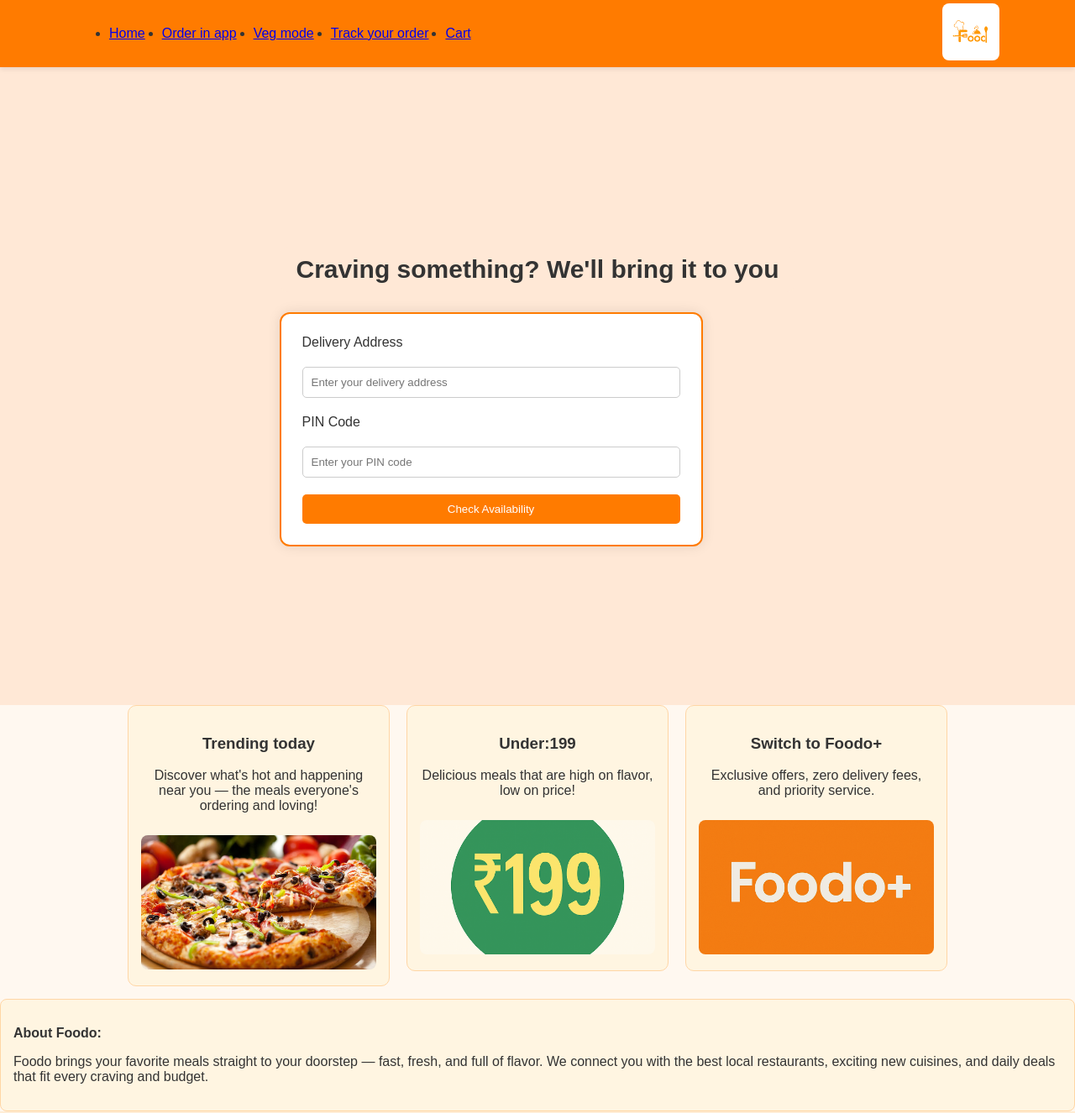
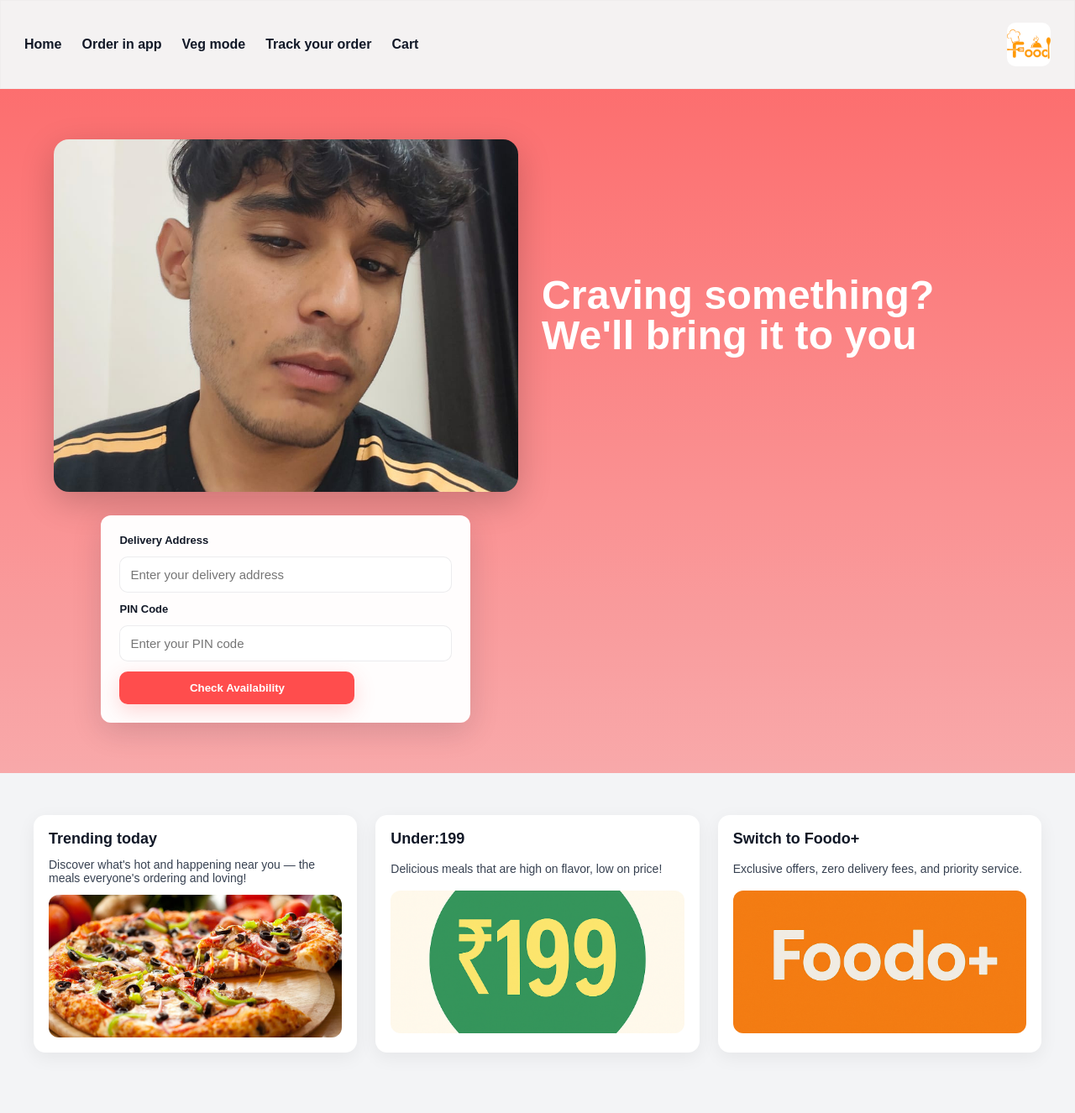
Before and after one commit to JindNagendraa/Foodo, a plain HTML site: page index.html in a window 1280 px wide. Shown: the top 1326 px of the page at 84% size. Drawn offline with Linux system fonts and the light colour scheme.

Commit message:
Initial commit

```diff
--- a/index.html
+++ b/index.html
@@ -28,6 +28,10 @@
 
   <main id="main">
     <section id="hero-section">
+
+      <div class="logo">
+        <img src="./WhatsApp Image 2025-10-29 at 7.06.52 PM.jpeg" alt="" class="eating_img">
+      </div>
 
       <h1 class="a">Craving something? We'll bring it to you</h1>
 
--- a/style.css
+++ b/style.css
@@ -1,181 +1,338 @@
-body {
-  font-family: Arial, sans-serif;
+* {
   margin: 0;
   padding: 0;
-  background-color: #fff8f0;
-  color: #333;
-  min-height: 100vh;
-  display: flex;
-  flex-direction: column;
+  box-sizing: border-box;
+  font-family: "Poppins", sans-serif;
 }
 
-header {
-  background-color: #ff7b00;
-  padding: 4px 0;   /* reduced height */
-  box-shadow: 0 2px 6px rgba(0, 0, 0, 0.1);
+body {
+  background-color: #f3f4f6;
+  color: #111827;
+  overflow-x: hidden;
+}
+
+#header {
   position: sticky;
   top: 0;
-  z-index: 10;
+  z-index: 1000;
+  background-color: #f4f2f2;
+  padding: 14px 0;
+  border: 1px solid rgba(0,0,0,0.02);
 }
 
-nav {
-  width: 90%;
-  max-width: 1100px;
-  margin: 0 auto;
+#navbar {
   display: flex;
+  justify-content: flex-end;   /* LOGO RIGHT */
   align-items: center;
-  justify-content: space-between;
-}
-
-.logo img {
-  height: 60px;
-  width: 60px;
-  object-fit: contain;
-  border-radius: 8px;
-  background-color: white;
-  padding: 4px;
-  cursor: pointer;
+  padding: 12px 28px;
 }
 
 .menu {
   display: flex;
-  align-items: center;
-  gap: 20px;
+  gap: 24px;
+  margin-right: auto;          /* MENU LEFT */
+  list-style: none;
+  padding-left: 0;
 }
 
-.menu p {
-  font-size: 18px;
-  font-weight: bold;
+.menu li {
   margin: 0;
-  color: white;
-  cursor: pointer;
-  padding-bottom: 4px;
 }
 
-
-.menu p:hover {
-  color: #ffe7cc;
-  text-decoration: underline;
+.menu a,
+.nav-item {
+  text-decoration: none;
+  color: #111827;
+  font-weight: 600;
+  font-size: 16px;
+  line-height: 1.2;
 }
 
-/* MAIN */
-main {
-  flex: 1;
-  display: flex;
-  align-items: center;
-  justify-content: center;
-  padding: 20px;
-  min-height: 90vh;
-  background-color: #ffe8d6;
-}
-
-/* FORM */
-form {
-  width: 450px;
-  background-color: #fff;
-  padding: 25px;
-  border-radius: 12px;
-  border: 2px solid #ff7b00;
-  display: flex;
-  flex-direction: column;
-  gap: 15px;
-  box-shadow: 0 0 15px rgba(0,0,0,0.1);
-  margin-top: 10px;
-}
-
-input {
-  padding: 10px;
-  margin: 5px 0;
-  border: 1px solid #ccc;
-  border-radius: 5px;
-  cursor: text;
-}
-
-input:hover {
-  border-color: #ff7b00;
-}
-
-button {
-  padding: 10px 15px;
-  background-color: #ff7b00;
-  color: white;
-  border: none;
-  border-radius: 5px;
+.menu a:hover,
+.nav-item:hover {
+  color: #ff4d4d;
+  font-style: italic;
   cursor: pointer;
 }
 
-button:hover {
-  background-color: #e86a00;
+.logo {
+  display: flex;
+  align-items: center;
+  column-gap: 8px;
 }
 
-/* FOOTER */
-footer {
-  background-color: #ffedd5;
-  padding: 20px;
-  display: flex;
-  justify-content: center;
-  align-items: center;
-  gap: 15px;
+.logo-img {
+  width: 52px;
+  height: 52px;
+  object-fit: cover;
+  border-radius: 10px;
 }
 
-footer p {
-  color: #555;
-  font-size: 14px;
-  margin: 0;
+#main {
+  min-height: 60vh;
+  background: linear-gradient(180deg, rgba(255,77,77,0.80), rgba(255,77,77,0.45));
+  color: #ffffff;
+  padding: 36px 20px;
+  display: grid;
+  align-content: center;
 }
 
-/* CARDS */
+#hero-section {
+  width: 100%;
+  max-width: 1200px;
+  margin: 0 auto;
+  display: grid;
+  gap: 28px;
+  align-items: center;
+  grid-template-columns: 1fr;
+  text-align: center;
+  padding: 24px;
+}
+
+.eating_img {
+  width: 220px;
+  height: 220px;
+  object-fit: cover;
+  border-radius: 14px;
+  box-shadow: 0 12px 40px rgba(0,0,0,0.20);
+  justify-self: center;
+}
+
+h1.a {
+  font-size: 44px;
+  font-weight: 800;
+  letter-spacing: 0.2px;
+  line-height: 1.04;
+  max-width: 920px;
+  margin: 0 auto;
+  text-wrap: balance;
+}
+
+#address-form {
+  display: grid;
+  gap: 12px;
+  width: 100%;
+  max-width: 560px;
+  margin: 0 auto;
+  background: rgba(255,255,255,0.98);
+  padding: 18px;
+  border-radius: 12px;
+  color: #111827;
+  box-shadow: 0 10px 36px rgba(17,24,39,0.14);
+}
+
+#address-form label {
+  font-size: 13px;
+  font-weight: 700;
+  color: #111827;
+  display: block;
+}
+
+#address-input,
+#pincode-input {
+  width: 100%;
+  padding: 12px;
+  border: 1px solid rgba(17,24,39,0.08);
+  border-radius: 10px;
+  font-size: 15px;
+  background: #ffffff;
+  color: #111827;
+}
+
+#address-form .inputs-row {
+  display: flex;
+  gap: 12px;
+}
+
+#address-form .inputs-row input {
+  flex: 1;
+  min-width: 0;
+}
+
+#address-form button {
+  padding: 12px 18px;
+  background-color: #ff4d4d;
+  border: none;
+  border-radius: 10px;
+  color: #ffffff;
+  font-weight: 800;
+  cursor: pointer;
+  width: 100%;
+  max-width: 280px;
+  justify-self: center;
+  box-shadow: 0 8px 24px rgba(255,77,77,0.22);
+}
+
+#address-form button:hover {
+  background-color: #ff6a5a;
+  transform: translateY(-1px);
+}
+
+#cards-section {
+  padding: 50px 20px;
+}
+
 .cards {
-  display: flex;
-  justify-content: center;
-  align-items: flex-start;
-  gap: 20px;
-  flex-wrap: wrap;
+  max-width: 1200px;
+  margin: auto;
+  display: grid;
+  grid-template-columns: 1fr 1fr 1fr;
+  column-gap: 22px;
+  row-gap: 24px;
+  justify-items: center;
 }
 
 .cards article {
-  background-color: #fff5e1;
-  border: 1px solid #ffd6a5;
-  border-radius: 10px;
-  padding: 15px;
-  width: 280px;
-  text-align: center;
-  cursor: pointer;
+  background: #ffffff;
+  border-radius: 14px;
+  padding: 18px;
+  box-shadow: 0 6px 22px rgba(0,0,0,0.06);
+  display: grid;
+  row-gap: 12px;
+  overflow: hidden;
+  width: 100%;
 }
 
-.cards article:hover {
-  box-shadow: 0 4px 10px rgba(255, 123, 0, 0.2);
+.cards h3 {
+  font-size: 18px;
+  font-weight: 700;
+  color: #111827;
 }
 
-.cards img {
-  width: 100%;
-  height: 160px;
-  object-fit: cover;
-  border-radius: 8px;
-  margin-top: 10px;
-  cursor: pointer;
+.cards p {
+  font-size: 14px;
+  color: #374151;
 }
 
-/* ABOUT BOX */
-.about {
-  background-color: #fff5e1;
-  border: 1px solid #ffd6a5;
-  border-radius: 8px;
-  padding: 15px;
-  margin-top: 15px;
+.card-img {
+  width: 100%;
+  height: 170px;
+  object-fit: cover;
+  border-radius: 12px;
 }
 
-/* HEADING TEXT */
-.a {
-  font-size: 30px;
-  font-weight: 600;
-  text-align: center;
-  color: #333;
-  background-color: #ffe8d6;
-  padding: 10px 20px;
-  border-radius: 10px;
+#about-section {
+  padding: 40px 20px;
 }
 
-.a:hover {
-  text-decoration: underline;
+.about {
+  max-width: 900px;
+  margin: auto;
+  font-size: 15px;
+  color: #111827;
 }
+
+#footer {
+  background-color: #111827;
+  color: #ffffff;
+  text-align: center;
+  padding: 18px;
+  font-size: 14px;
+  margin-top: 30px;
+}
+
+@media (min-width: 900px) {
+  #hero-section {
+    grid-template-columns: 48% 52%;
+    text-align: left;
+    align-items: center;
+  }
+
+  .eating_img {
+    width: 100%;
+    height: 420px;
+    border-radius: 18px;
+    justify-self: start;
+  }
+
+  h1.a {
+    font-size: 48px;
+    line-height: 1;
+  }
+
+  #address-form {
+    justify-self: start;
+    max-width: 440px;
+    padding: 22px;
+  }
+
+  #address-form .inputs-row {
+    display: flex;
+    gap: 12px;
+  }
+
+  #address-form .inputs-row input {
+    flex: 1;
+    min-width: 0;
+  }
+
+  #address-form button {
+    justify-self: start;
+  }
+}
+
+@media (max-width: 900px) {
+  .cards {
+    grid-template-columns: 1fr 1fr;
+  }
+
+  h1.a {
+    font-size: 34px;
+  }
+
+  #navbar {
+    padding: 12px 20px;
+  }
+
+  .logo-img {
+    width: 48px;
+    height: 48px;
+  }
+
+  .eating_img {
+    width: 180px;
+    height: 180px;
+  }
+}
+
+@media (max-width: 600px) {
+  .cards {
+    grid-template-columns: 1fr;
+  }
+
+  #address-form {
+    padding: 12px;
+  }
+
+  #address-form button {
+    max-width: 100%;
+    width: 100%;
+  }
+
+  #navbar {
+    display: flex;
+    flex-direction: column;
+    row-gap: 10px;
+    align-items: center;
+  }
+
+  .menu {
+    display: flex;
+    flex-direction: column;
+    align-items: center;
+  }
+
+  .logo-img {
+    width: 46px;
+    height: 46px;
+  }
+
+  .eating_img {
+    width: 160px;
+    height: 160px;
+  }
+
+  #address-form .inputs-row {
+    flex-direction: column;
+  }
+}
```
Also changed, not shown: WhatsApp Image 2025-10-29 at 7.06.52 PM.jpeg (added), 1 other file.
